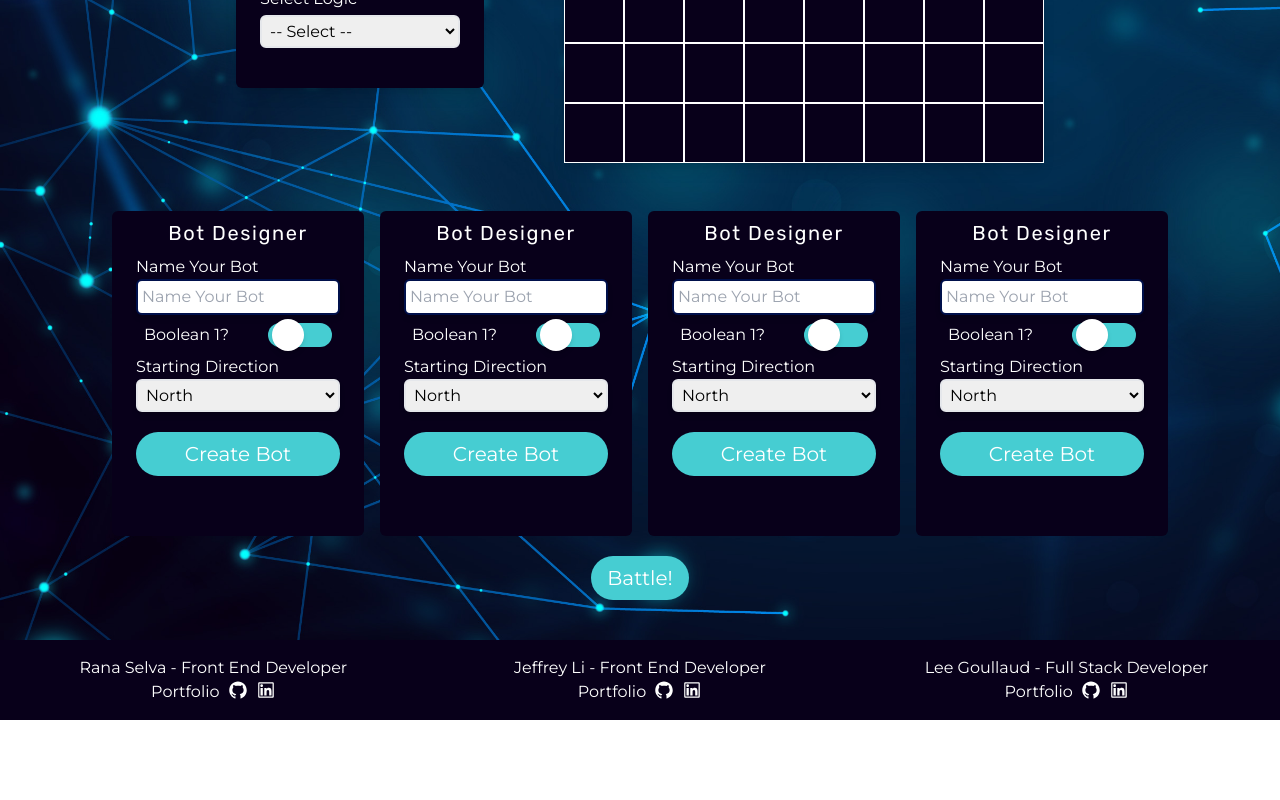
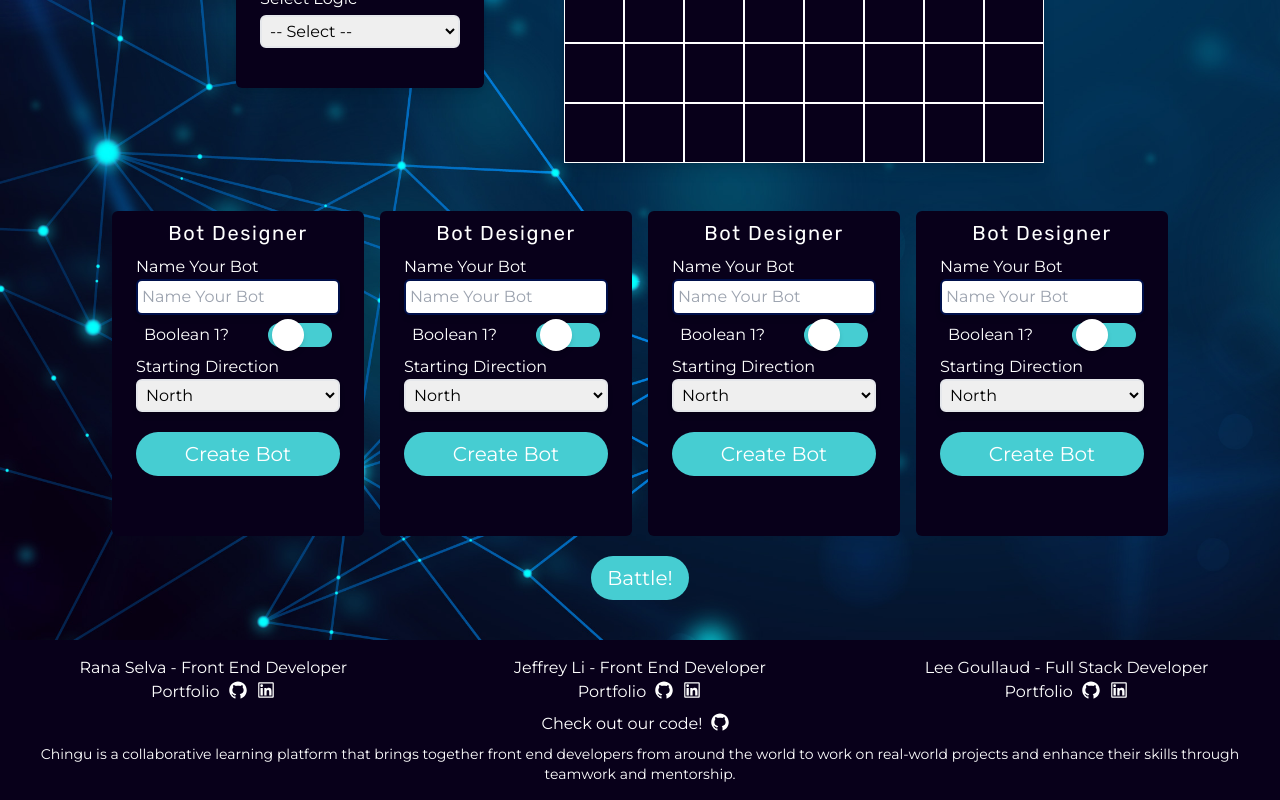
Before and after one commit to chingu-voyages/v44-tier2-team-26, a Next.js app: page /game in a window 1280 px wide. Shown: the part 337-1137 px from the top of the page. Before the commit the page ends 1057 px from the top, so only its background shows below. Built offline with nearby package versions, Linux system fonts and the light colour scheme.

Commit message:
added chinguode

```diff
--- a/components/Footer.jsx
+++ b/components/Footer.jsx
@@ -4,7 +4,8 @@ import {AiOutlineLinkedin, AiOutlineGithub} from 'react-icons/ai'
 //team
 function Footer() {
   return (
-    <div className="text-white flex justify-around items-center bg-[#08001A] py-4">
+    <div className="flex flex-col bg-[#08001A] py-4">
+    <div className="text-white flex justify-around items-center ">
       <div className="w-[30%] text-center">
         <ul>
           <li>Rana Selva - Front End Developer</li>
@@ -47,7 +48,21 @@ function Footer() {
           </li>
         </ul>
       </div>
+
     </div>
+     <div className="flex justify-center text-white w-[100%]">
+     <ul>
+       <Link
+         href="https://github.com/chingu-voyages/v44-tier2-team-26"
+         target="_blank"
+       >
+         <li className='flex justify-center mt-2'>Check out our code! <AiOutlineGithub className='text-xl mx-2'/></li>
+       </Link>
+       <li className='mx-2 text-sm text-center mt-2'>
+Chingu is a collaborative learning platform that brings together front end developers from around the world to work on real-world projects and enhance their skills through teamwork and mentorship.</li>
+     </ul>
+   </div>
+   </div>
   );
 }
 
```
